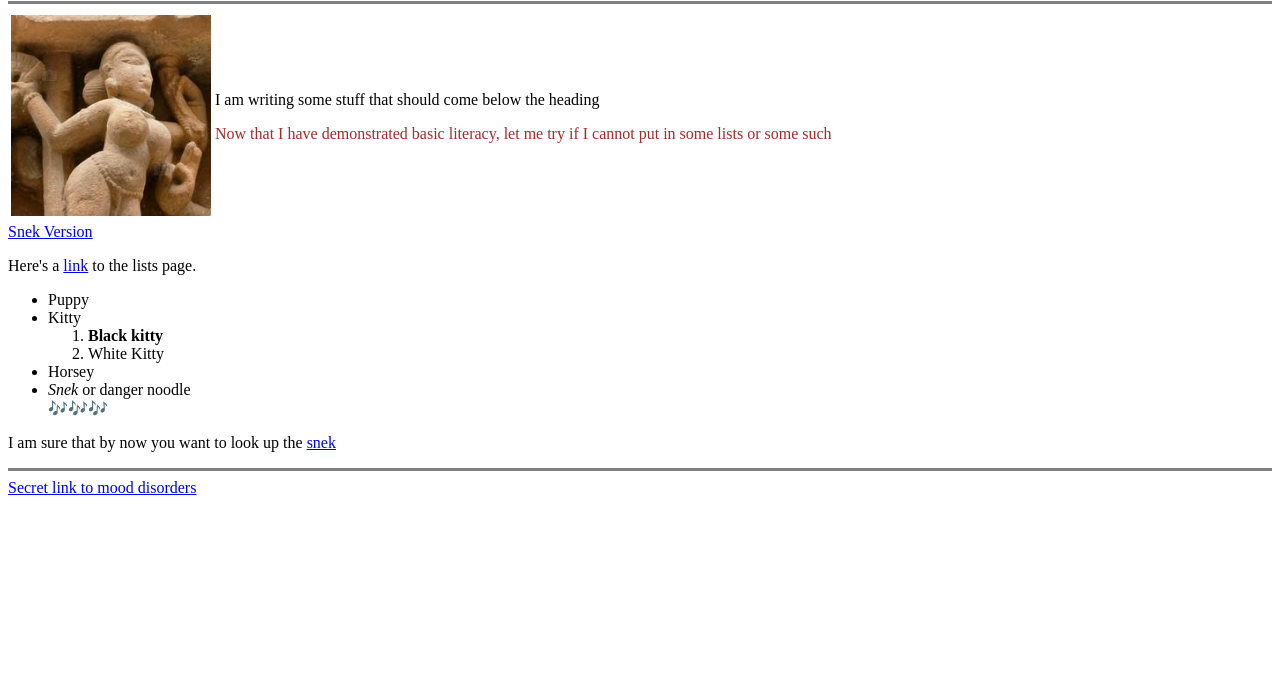
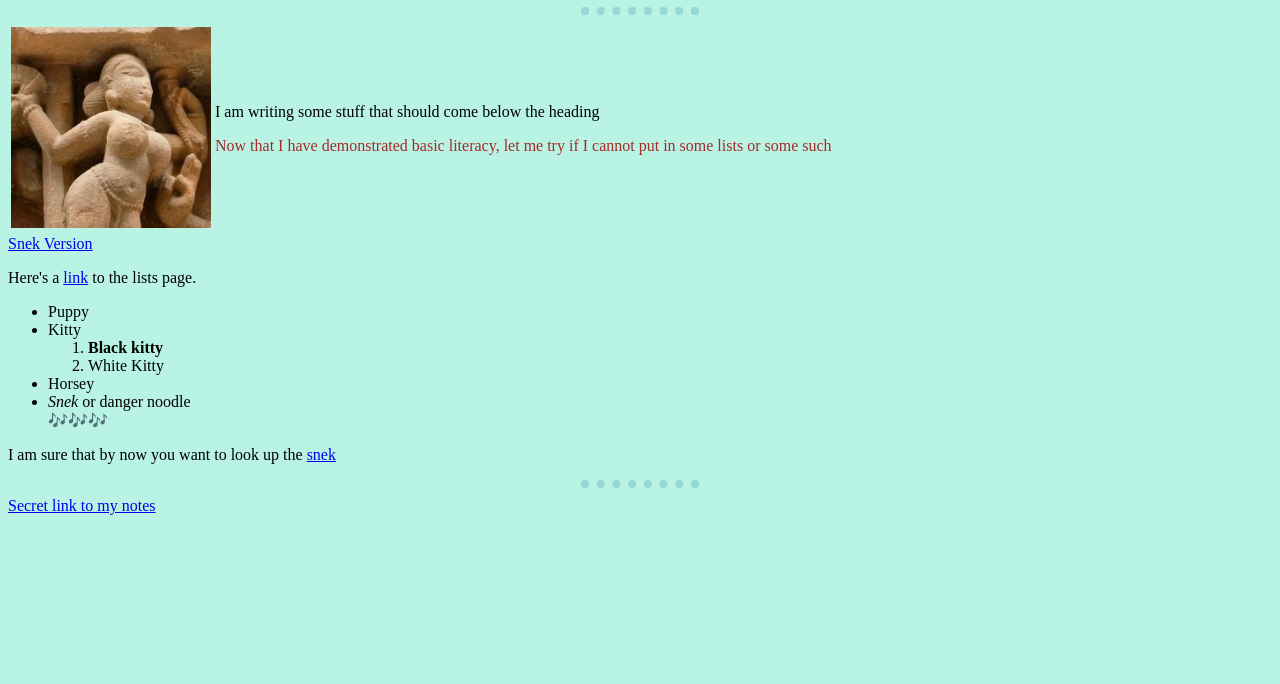
Before and after one commit to PriyadeepZamindar/Learning-HTML-CSS-JS, a plain HTML site: page index.html in a window 1280 px wide. Shown: the part 116-800 px from the top of the page. Drawn offline with Linux system fonts and the light colour scheme.

Commit message:
Update index.html

```diff
--- a/index.html
+++ b/index.html
@@ -3,8 +3,9 @@
 <head>
     <meta charset="UTF-8">
     <title>PZ's Stoof old</title>
+    <link rel="stylesheet" href="CSS/styles.css">
 </head>
-<body>
+<body style="background-color: #B9F3E4;">
     <br>
     <hr size="3" noshade>
     <h1>Hello World</h1>
@@ -41,6 +42,6 @@
     <p>I am sure that by now you want to look up the <a href="https://en.wikipedia.org/wiki/Snake">snek</a></p>
     <hr size="3" noshade>
 
-    <a href="Mood Disorder.html">Secret link to mood disorders</a>
+    <a href="Notes/Notes Portal.html">Secret link to my notes</a>
 </body>
 </html>
```
